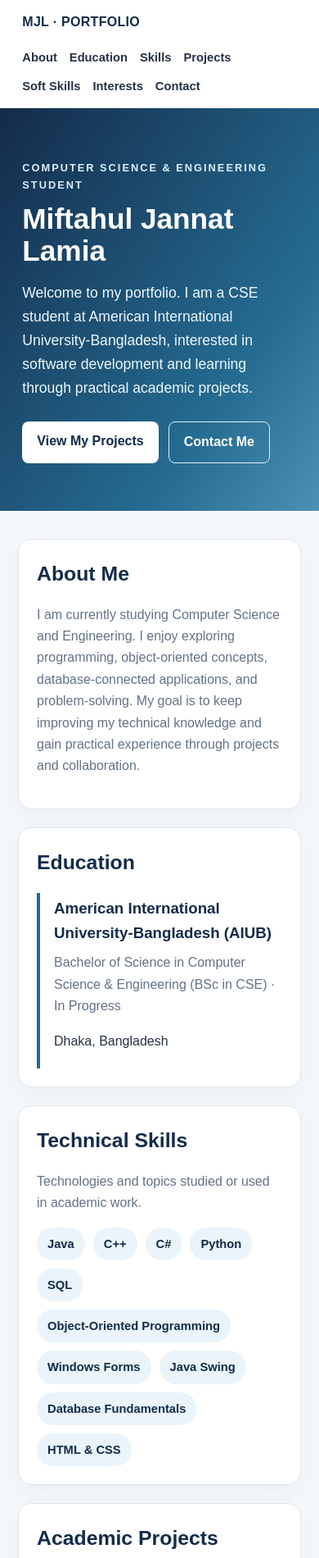
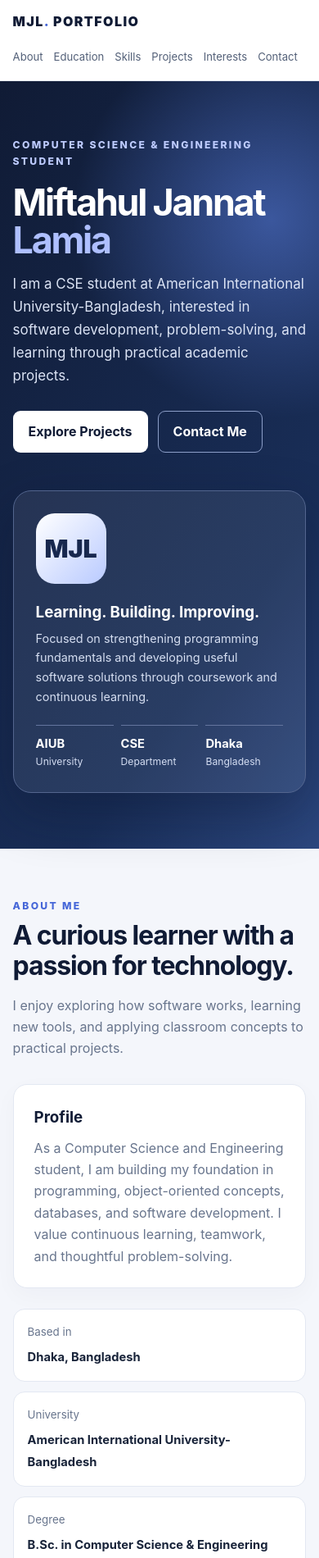
Before and after one commit to JannatLamia/Portfolio-, a plain HTML site: page index.html in a window 390 px wide. Shown: the top 1900 px of the page at 82% size. Drawn offline with Linux system fonts and the light colour scheme.

Commit message:
Add files via upload

```diff
--- a/index.html
+++ b/index.html
@@ -3,245 +3,91 @@
 <head>
 <meta charset="UTF-8">
 <meta name="viewport" content="width=device-width, initial-scale=1.0">
-  <meta name="description" content="Personal portfolio of Miftahul Jannat Lamia, CSE student at AIUB.">
+<meta name="description" content="Miftahul Jannat Lamia — Computer Science and Engineering student portfolio">
 <title>Miftahul Jannat Lamia | Portfolio</title>
 <style>
-    :root {
-      --navy: #142b4a;
-      --blue: #256b91;
-      --sky: #eaf4fa;
-      --ink: #243244;
-      --muted: #637286;
-      --white: #ffffff;
-      --line: #dce6ee;
-    }
-    * { box-sizing: border-box; scroll-behavior: smooth; }
-    body {
-      margin: 0;
-      font-family: Arial, Helvetica, sans-serif;
-      color: var(--ink);
-      background: #f5f8fb;
-      line-height: 1.65;
-    }
-    .topbar {
-      position: sticky;
-      top: 0;
-      z-index: 10;
-      background: rgba(255,255,255,.96);
-      border-bottom: 1px solid var(--line);
-      padding: 14px 7%;
-      display: flex;
-      align-items: center;
-      justify-content: space-between;
-      gap: 18px;
-    }
-    .brand { color: var(--navy); font-weight: 800; letter-spacing: .3px; }
-    nav { display: flex; flex-wrap: wrap; gap: 18px; }
-    nav a { color: var(--ink); text-decoration: none; font-size: .92rem; font-weight: 700; }
-    nav a:hover { color: var(--blue); }
-    .hero {
-      padding: 86px 8% 78px;
-      color: white;
-      background: linear-gradient(125deg, #142b4a 0%, #256b91 70%, #4b91b4 100%);
-    }
-    .hero-inner { max-width: 1050px; margin: auto; }
-    .eyebrow { color: #d9effa; text-transform: uppercase; letter-spacing: 2px; font-size: .8rem; font-weight: 700; }
-    h1 { font-size: clamp(2.2rem, 6vw, 4.1rem); line-height: 1.1; margin: 12px 0; }
-    .hero p { max-width: 680px; color: #edf7fc; font-size: 1.1rem; }
-    .hero-links { display: flex; flex-wrap: wrap; gap: 12px; margin-top: 26px; }
-    .btn {
-      display: inline-block; text-decoration: none; padding: 11px 18px;
-      border-radius: 8px; font-weight: 700; background: white; color: var(--navy);
-    }
-    .btn.outline { background: transparent; border: 1px solid #dceefa; color: white; }
-    main { max-width: 1050px; margin: 34px auto 70px; padding: 0 22px; }
-    section {
-      background: var(--white); border: 1px solid var(--line); border-radius: 16px;
-      padding: 30px; margin: 22px 0; box-shadow: 0 8px 26px rgba(20,43,74,.045);
-    }
-    h2 { margin: 0 0 16px; color: var(--navy); font-size: 1.55rem; }
-    h3 { color: var(--navy); margin: 0 0 7px; }
-    .lead { color: var(--muted); max-width: 820px; margin-top: 0; }
-    .education {
-      border-left: 4px solid var(--blue); padding: 4px 0 4px 17px;
-    }
-    .skills { display: flex; flex-wrap: wrap; gap: 10px; }
-    .skill {
-      background: var(--sky); color: var(--navy); padding: 8px 13px;
-      border-radius: 30px; font-size: .92rem; font-weight: 700;
-    }
-    .project-grid { display: grid; grid-template-columns: repeat(2, minmax(0,1fr)); gap: 16px; }
-    .project {
-      border: 1px solid var(--line); border-radius: 12px; padding: 20px;
-      background: #fcfdff;
-    }
-    .project .tech { color: var(--blue); font-size: .88rem; font-weight: 700; }
-    .contact-list { display: grid; grid-template-columns: repeat(2,minmax(0,1fr)); gap: 12px; }
-    .contact-item { background: #f6f9fc; border-radius: 10px; padding: 14px; }
-    .contact-item strong { display: block; color: var(--navy); font-size: .85rem; }
-    .contact-item a { color: var(--blue); text-decoration: none; overflow-wrap: anywhere; }
-    footer { text-align: center; padding: 26px 18px; color: var(--muted); font-size: .9rem; }
-    @media (max-width: 700px) {
-      .topbar { align-items: flex-start; flex-direction: column; }
-      nav { gap: 10px 15px; }
-      .hero { padding: 62px 7% 58px; }
-      section { padding: 22px; }
-      .project-grid, .contact-list { grid-template-columns: 1fr; }
-    }
+:root{--navy:#101b35;--blue:#4566d8;--ink:#19243a;--muted:#68758d;--bg:#f4f6fb;--line:#e3e8f2;--white:#fff}
+*{box-sizing:border-box;scroll-behavior:smooth}
+body{margin:0;background:var(--bg);color:var(--ink);font-family:Inter,Segoe UI,Arial,sans-serif;line-height:1.65}
+a{color:inherit;text-decoration:none}.wrap{width:min(1120px,92%);margin:auto}
+header{position:sticky;top:0;z-index:9;background:#ffffffed;backdrop-filter:blur(12px);border-bottom:1px solid var(--line)}
+nav{min-height:70px;display:flex;align-items:center;justify-content:space-between;gap:20px}
+.brand{font-weight:900;letter-spacing:.09em;color:var(--navy)}.brand span{color:var(--blue)}
+.navlinks{display:flex;gap:21px;align-items:center;font-size:.9rem;color:#536078}.navlinks a:hover{color:var(--blue)}
+.hero{color:white;background:radial-gradient(circle at 85% 18%,#3b579d 0,transparent 29%),linear-gradient(125deg,#101b35,#192e58 72%,#2c477f);padding:94px 0 86px}
+.hero-grid{display:grid;grid-template-columns:1.35fr .65fr;gap:46px;align-items:center}
+.eyebrow,.kicker{font-size:.76rem;letter-spacing:.19em;text-transform:uppercase;font-weight:800}
+.eyebrow{color:#bdcbff}
+h1{font-size:clamp(2.8rem,6vw,5rem);line-height:1.03;letter-spacing:-.05em;margin:17px 0}
+h1 span{color:#aebfff}.hero p{max-width:650px;color:#dce4f5;font-size:1.06rem}
+.actions{display:flex;gap:12px;flex-wrap:wrap;margin-top:28px}
+.btn{display:inline-block;padding:11px 18px;border-radius:9px;font-weight:750;border:1px solid transparent}
+.primary{background:white;color:var(--navy)}.outline{border-color:#8c9ec8;color:white}
+.profile-card{padding:27px;border:1px solid #53658e;background:#ffffff12;border-radius:22px;box-shadow:0 24px 65px #08132b55}
+.monogram{height:86px;width:86px;border-radius:23px;display:grid;place-items:center;background:linear-gradient(135deg,#fff,#b9caff);color:#18284e;font-weight:900;font-size:1.9rem;margin-bottom:20px}
+.profile-card h3{margin:0 0 4px}.profile-card p{font-size:.9rem;margin:0;color:#d5def1}
+.quick{display:grid;grid-template-columns:repeat(3,1fr);gap:9px;margin-top:22px}.quick div{border-top:1px solid #64759e;padding-top:10px;font-size:.76rem;color:#d4ddf2}.quick b{display:block;color:white;font-size:.92rem}
+section{padding:78px 0}.section-head{max-width:720px;margin-bottom:30px}.kicker{color:var(--blue)}
+h2{font-size:clamp(2rem,4vw,2.75rem);line-height:1.15;letter-spacing:-.035em;color:var(--navy);margin:8px 0 12px}
+.section-head p,.muted{color:var(--muted)}
+.about-grid{display:grid;grid-template-columns:1fr 1fr;gap:25px;align-items:stretch}
+.panel,.skill,.project,.contact-card{background:white;border:1px solid var(--line);border-radius:17px;box-shadow:0 9px 28px #17274708}
+.panel{padding:25px}.panel h3,.skill h3{color:var(--navy);margin:0 0 8px}
+.panel p{color:var(--muted);margin:0}
+.facts{display:grid;grid-template-columns:1fr 1fr;gap:12px}
+.fact{padding:17px;background:white;border:1px solid var(--line);border-radius:14px}.fact small{display:block;color:var(--muted);margin-bottom:5px}.fact strong{font-size:.92rem}
+.tint{background:#ebeff8}
+.skills{display:grid;grid-template-columns:repeat(3,1fr);gap:15px}
+.skill{padding:21px}.skill p{margin:0;color:var(--muted);font-size:.92rem}
+.projects{display:grid;grid-template-columns:repeat(2,1fr);gap:19px}
+.project{overflow:hidden}.project-visual{height:180px;display:grid;place-items:center;color:white;font-weight:900;font-size:2rem;letter-spacing:.1em;background:linear-gradient(135deg,#17284e,#536ed0)}
+.project:nth-child(2) .project-visual{background:linear-gradient(135deg,#123e4d,#319b9d)}
+.project:nth-child(3) .project-visual{background:linear-gradient(135deg,#4b2c68,#9b6bc2)}
+.project:nth-child(4) .project-visual{background:linear-gradient(135deg,#713c25,#d18a50)}
+.project-content{padding:22px}.project h3{margin:0 0 7px;color:var(--navy)}.project p{margin:0 0 14px;color:var(--muted);font-size:.92rem}
+.tags{display:flex;gap:7px;flex-wrap:wrap}.tag{background:#edf1ff;color:#3856b6;border-radius:20px;padding:4px 9px;font-size:.75rem;font-weight:750}
+.columns{display:grid;grid-template-columns:1fr 1fr;gap:18px}.list{padding-left:20px;color:var(--muted);margin-bottom:0}.list li{margin:7px 0}
+.contact{background:var(--navy);color:white}.contact h2{color:white}.contact .section-head p{color:#c7d1e6}
+.contact-card{background:#1a2a4e;border-color:#3b4e77;color:white;padding:24px;display:flex;justify-content:space-between;align-items:center;gap:20px}
+.contact-card p{color:#c6d1e7;margin:5px 0}.contact-card a:not(.btn){color:#dce5ff;font-weight:700}
+footer{background:#0b1429;color:#aebbd7;text-align:center;padding:20px;font-size:.82rem}
+@media(max-width:780px){.navlinks{gap:13px;overflow:auto;white-space:nowrap;font-size:.82rem}.hero{padding:68px 0}.hero-grid,.about-grid,.columns{grid-template-columns:1fr}.profile-card{max-width:440px}.skills{grid-template-columns:1fr 1fr}.projects{grid-template-columns:1fr}section{padding:60px 0}}
+@media(max-width:480px){nav{align-items:flex-start;flex-direction:column;padding:13px 0}.navlinks{width:100%;padding-bottom:4px}.skills,.facts{grid-template-columns:1fr}.contact-card{display:block}.contact-card .btn{margin-top:14px}}
 </style>
 </head>
 <body>
-  <header class="topbar">
-    <div class="brand">MJL · PORTFOLIO</div>
-    <nav aria-label="Main navigation">
-      <a href="#about">About</a>
-      <a href="#education">Education</a>
-      <a href="#skills">Skills</a>
-      <a href="#projects">Projects</a>
-      <a href="#personal-skills">Soft Skills</a>
-      <a href="#interests">Interests</a>
-      <a href="#contact">Contact</a>
-    </nav>
-  </header>
-
-  <div class="hero">
-    <div class="hero-inner">
-      <div class="eyebrow">Computer Science &amp; Engineering Student</div>
-      <h1>Miftahul Jannat Lamia</h1>
-      <p>
-        Welcome to my portfolio. I am a CSE student at American International
-        University-Bangladesh, interested in software development and learning
-        through practical academic projects.
-      </p>
-      <div class="hero-links">
-        <a class="btn" href="#projects">View My Projects</a>
-        <a class="btn outline" href="#contact">Contact Me</a>
-      </div>
-    </div>
-  </div>
-
+<header><div class="wrap"><nav>
+<a class="brand" href="#home">MJL<span>.</span> PORTFOLIO</a>
+<div class="navlinks"><a href="#about">About</a><a href="#education">Education</a><a href="#skills">Skills</a><a href="#projects">Projects</a><a href="#interests">Interests</a><a href="#contact">Contact</a></div>
+</nav></div></header>
 <main>
-    <section id="about">
-      <h2>About Me</h2>
-      <p class="lead">
-        I am currently studying Computer Science and Engineering. I enjoy exploring
-        programming, object-oriented concepts, database-connected applications, and
-        problem-solving. My goal is to keep improving my technical knowledge and
-        gain practical experience through projects and collaboration.
-      </p>
-    </section>
-
-    <section id="education">
-      <h2>Education</h2>
-      <div class="education">
-        <h3>American International University-Bangladesh (AIUB)</h3>
-        <p class="lead">Bachelor of Science in Computer Science &amp; Engineering (BSc in CSE) · In Progress</p>
-        <p>Dhaka, Bangladesh</p>
-      </div>
-    </section>
-
-    <section id="skills">
-      <h2>Technical Skills</h2>
-      <p class="lead">Technologies and topics studied or used in academic work.</p>
-      <div class="skills">
-        <span class="skill">Java</span>
-        <span class="skill">C++</span>
-        <span class="skill">C#</span>
-        <span class="skill">Python</span>
-        <span class="skill">SQL</span>
-        <span class="skill">Object-Oriented Programming</span>
-        <span class="skill">Windows Forms</span>
-        <span class="skill">Java Swing</span>
-        <span class="skill">Database Fundamentals</span>
-        <span class="skill">HTML &amp; CSS</span>
-      </div>
-    </section>
-
-    <section id="projects">
-      <h2>Academic Projects</h2>
-      <div class="project-grid">
-        <article class="project">
-          <h3>Online GD Application</h3>
-          <p class="tech">Java · Swing</p>
-          <p>
-            A desktop application project concept with user registration, login,
-            dashboards, and GD record-related features.
-          </p>
-        </article>
-        <article class="project">
-          <h3>Pet Adoption Management System</h3>
-          <p class="tech">C# · Windows Forms · SQL Server</p>
-          <p>
-            An academic application focused on user registration, input validation,
-            database connectivity, and parameterized SQL queries.
-          </p>
-        </article>
-        <article class="project">
-          <h3>ICU Bed Monitoring &amp; Control System</h3>
-          <p class="tech">Digital Logic Design</p>
-          <p>
-            A digital-logic design project concept for monitoring bed availability,
-            counting occupancy, and displaying status.
-          </p>
-        </article>
-        <article class="project">
-          <h3>Programming &amp; Algorithm Labs</h3>
-          <p class="tech">C++ · Python</p>
-          <p>
-            Coursework exercises involving programming fundamentals, algorithms,
-            problem-solving, and graphical or console-based outputs.
-          </p>
-        </article>
-      </div>
-    </section>
-
-    <section id="personal-skills">
-      <h2>Personal &amp; Soft Skills</h2>
-      <div class="skills">
-        <span class="skill">Communication</span>
-        <span class="skill">Teamwork</span>
-        <span class="skill">Problem Solving</span>
-        <span class="skill">Time Management</span>
-        <span class="skill">Adaptability</span>
-        <span class="skill">Self-Learning</span>
-      </div>
-      <p class="lead" style="margin-top:14px">
-        I value clear communication, collaboration, continuous learning, and a
-        thoughtful approach to solving problems.
-      </p>
-    </section>
-
-    <section id="interests">
-      <h2>Technical Interests</h2>
-      <div class="project-grid">
-        <article class="project"><h3>Software Development</h3><p>Learning to design and build useful software applications.</p></article>
-        <article class="project"><h3>Web Development</h3><p>Exploring the technologies used to create accessible and responsive websites.</p></article>
-        <article class="project"><h3>Database Management</h3><p>Developing knowledge of data organization, SQL, and database-connected applications.</p></article>
-        <article class="project"><h3>Artificial Intelligence</h3><p>Interested in learning how AI can support practical problem-solving.</p></article>
-      </div>
-    </section>
-
-    <section id="career-goal">
-      <h2>Career Goal</h2>
-      <p class="lead">
-        My goal is to become a skilled software engineer by strengthening my
-        programming foundations, building practical projects, and continuously
-        improving my technical and professional abilities.
-      </p>
-    </section>
-
-    <section id="contact">
-      <h2>Contact</h2>
-      <p class="lead">Feel free to contact me for academic or professional opportunities.</p>
-      <div class="contact-list">
-        <div class="contact-item"><strong>Email</strong><a href="mailto:mfthlmh@gmail.com">mfthlmh@gmail.com</a></div>
-        <div class="contact-item"><strong>Phone</strong><a href="tel:01973785882">01973785882</a></div>
-        <div class="contact-item"><strong>Location</strong>Dhaka, Bangladesh</div>
-        <div class="contact-item"><strong>University</strong>AIUB · CSE</div>
-      </div>
-    </section>
+<section class="hero" id="home"><div class="wrap hero-grid">
+<div><div class="eyebrow">Computer Science &amp; Engineering Student</div>
+<h1>Miftahul Jannat<br><span>Lamia</span></h1>
+<p>I am a CSE student at American International University-Bangladesh, interested in software development, problem-solving, and learning through practical academic projects.</p>
+<div class="actions"><a class="btn primary" href="#projects">Explore Projects</a><a class="btn outline" href="#contact">Contact Me</a></div></div>
+<aside class="profile-card"><div class="monogram">MJL</div><h3>Learning. Building. Improving.</h3><p>Focused on strengthening programming fundamentals and developing useful software solutions through coursework and continuous learning.</p>
+<div class="quick"><div><b>AIUB</b>University</div><div><b>CSE</b>Department</div><div><b>Dhaka</b>Bangladesh</div></div></aside>
+</div></section>
+<section id="about"><div class="wrap">
+<div class="section-head"><div class="kicker">About me</div><h2>A curious learner with a passion for technology.</h2><p>I enjoy exploring how software works, learning new tools, and applying classroom concepts to practical projects.</p></div>
+<div class="about-grid"><div class="panel"><h3>Profile</h3><p>As a Computer Science and Engineering student, I am building my foundation in programming, object-oriented concepts, databases, and software development. I value continuous learning, teamwork, and thoughtful problem-solving.</p></div>
+<div class="facts" id="education"><div class="fact"><small>Based in</small><strong>Dhaka, Bangladesh</strong></div><div class="fact"><small>University</small><strong>American International University-Bangladesh</strong></div><div class="fact"><small>Degree</small><strong>B.Sc. in Computer Science &amp; Engineering</strong></div><div class="fact"><small>Focus</small><strong>Software Development</strong></div></div></div>
+</div></section>
+<section class="tint" id="skills"><div class="wrap"><div class="section-head"><div class="kicker">Technical toolkit</div><h2>Skills I am developing</h2><p>Technologies and concepts explored through academic coursework and projects.</p></div>
+<div class="skills"><div class="skill"><h3>Programming</h3><p>Java, C++, C#, Python</p></div><div class="skill"><h3>Web Fundamentals</h3><p>HTML, CSS</p></div><div class="skill"><h3>Database</h3><p>SQL and database fundamentals</p></div><div class="skill"><h3>Application Development</h3><p>Java Swing, Windows Forms</p></div><div class="skill"><h3>Core Concepts</h3><p>Object-Oriented Programming, algorithms, problem-solving</p></div><div class="skill"><h3>Tools &amp; Practice</h3><p>GitHub and programming IDEs</p></div></div></div></section>
+<section id="projects"><div class="wrap"><div class="section-head"><div class="kicker">Selected academic work</div><h2>Projects &amp; practical learning</h2><p>A selection of coursework projects and exercises that helped me apply programming and engineering concepts.</p></div>
+<div class="projects">
+<article class="project"><div class="project-visual">JAVA</div><div class="project-content"><h3>Online GD Application</h3><p>A Java Swing desktop application concept with user registration, login, dashboards, and GD record-related features.</p><div class="tags"><span class="tag">Java</span><span class="tag">Swing</span><span class="tag">OOP</span></div></div></article>
+<article class="project"><div class="project-visual">C# · SQL</div><div class="project-content"><h3>Pet Adoption Management System</h3><p>A Windows Forms academic project featuring user registration, input validation, and SQL Server database connectivity.</p><div class="tags"><span class="tag">C#</span><span class="tag">Windows Forms</span><span class="tag">SQL Server</span></div></div></article>
+<article class="project"><div class="project-visual">LOGIC</div><div class="project-content"><h3>ICU Bed Monitoring &amp; Control System</h3><p>A digital logic design project exploring bed-status monitoring, counters, display outputs, and control logic.</p><div class="tags"><span class="tag">Digital Logic</span><span class="tag">Counters</span><span class="tag">FSM</span></div></div></article>
+<article class="project"><div class="project-visual">C++ / PY</div><div class="project-content"><h3>Programming &amp; Algorithm Labs</h3><p>Academic exercises in C++ and Python covering programming fundamentals, algorithms, and problem-solving techniques.</p><div class="tags"><span class="tag">C++</span><span class="tag">Python</span><span class="tag">Algorithms</span></div></div></article>
+</div></div></section>
+<section class="tint" id="interests"><div class="wrap"><div class="section-head"><div class="kicker">Beyond coursework</div><h2>Interests &amp; strengths</h2><p>Areas I am interested in exploring as I continue my learning journey.</p></div>
+<div class="columns"><div class="skill"><h3>Technical Interests</h3><ul class="list"><li>Software and application development</li><li>Web development</li><li>Database management</li><li>Artificial intelligence and emerging technologies</li></ul></div><div class="skill"><h3>Personal Strengths</h3><ul class="list"><li>Communication and teamwork</li><li>Problem-solving mindset</li><li>Time management and adaptability</li><li>Self-learning and continuous improvement</li></ul></div></div></div></section>
+<section><div class="wrap"><div class="section-head"><div class="kicker">Career direction</div><h2>My goal</h2></div><div class="panel"><p class="muted">My goal is to grow as a software professional by strengthening my technical foundation, gaining practical experience, and contributing to meaningful software projects. I am eager to keep learning and take on new challenges.</p></div></div></section>
+<section class="contact" id="contact"><div class="wrap"><div class="section-head"><div class="kicker" style="color:#aebfff">Get in touch</div><h2>Let's connect.</h2><p>For academic collaboration and professional opportunities, feel free to reach out.</p></div>
+<div class="contact-card"><div><h3>Miftahul Jannat Lamia</h3><p>Dhaka, Bangladesh</p><p><a href="mailto:mfthlmh@gmail.com">mfthlmh@gmail.com</a> · <a href="tel:01973785882">01973785882</a></p><p><a href="https://github.com/JannatLamia" target="_blank" rel="noopener">GitHub Profile</a> · <a href="https://jannatlamia.github.io/Portfolio-/" target="_blank" rel="noopener">Portfolio Website</a></p></div><a class="btn primary" href="mailto:mfthlmh@gmail.com">Email Me</a></div></div></section>
 </main>
-
-  <footer>© 2026 Miftahul Jannat Lamia · Personal Portfolio</footer>
-</body>
-</html>
+<footer>© 2026 Miftahul Jannat Lamia · Personal Academic Portfolio</footer>
+</body></html>
```
Lines whose indentation alone changed are shown as unchanged.
